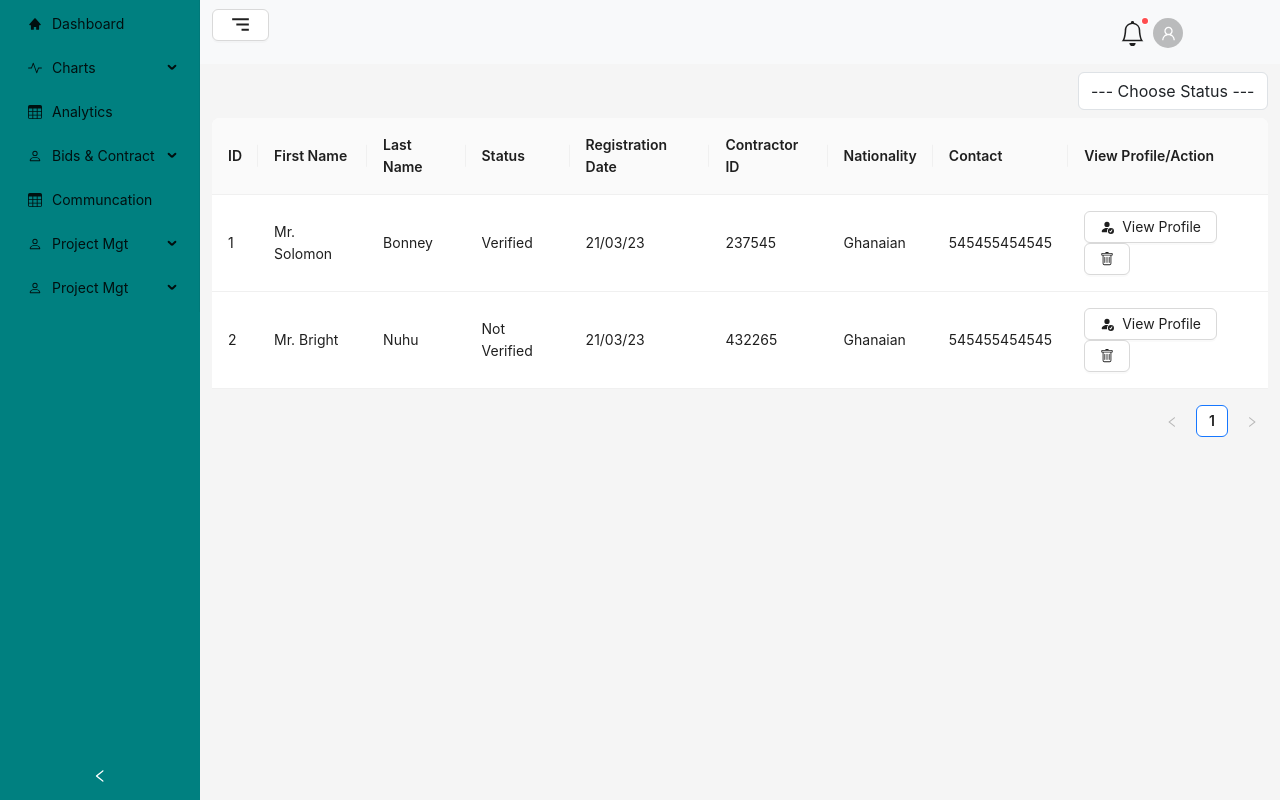
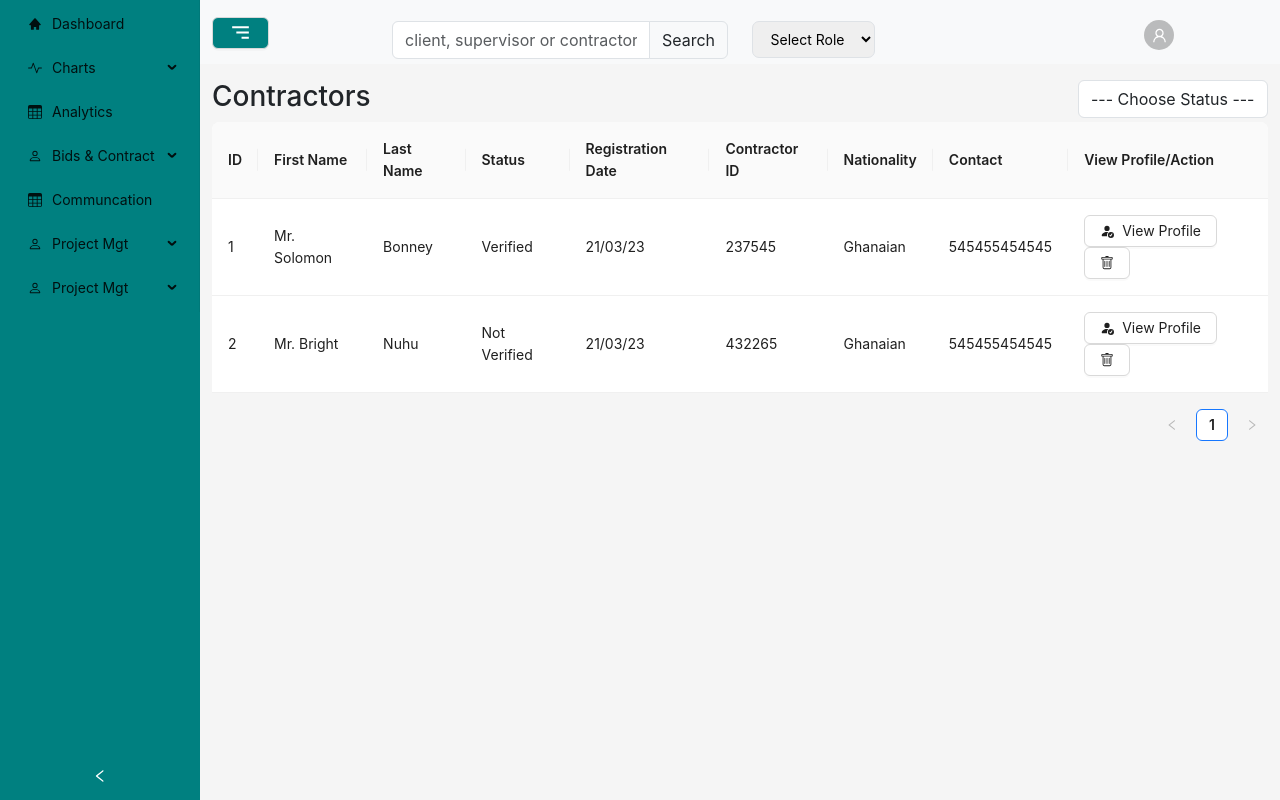
Before and after one commit to quophiBonney/dashboard, a React (Vite) app: page /contractors in a window 1280 px wide. Built offline with nearby package versions, Linux system fonts and the light colour scheme.

Commit message:
night commit

```diff
--- a/src/App.css
+++ b/src/App.css
@@ -7,6 +7,15 @@
   background: rgb(235, 235, 242)!important;
   width: 100%!important;
   overflow: hidden;
+}
+.filter {
+  border-radius: 7px;
+}
+#dropdown-basic::after {
+  display: none;
+}
+.custom-dropdown-menu {
+  padding: 10px 0!important;
 }
 .ant-layout-sider{
   background: teal!important;
@@ -38,7 +47,7 @@
 
 
 @media screen and (max-width: 768px){
-  #header-icons {
+  .hide {
     display: none;
   }
 }
--- a/src/components/AppHeader.jsx
+++ b/src/components/AppHeader.jsx
@@ -1,23 +1,68 @@
 import React from "react";
-import {Layout, Typography, Button, Badge, Avatar} from "antd";
+import {Layout, Button, Avatar} from "antd";
+import {BiMenuAltRight} from "react-icons/bi";
 import {UserOutlined} from "@ant-design/icons";
-import {BiMenuAltRight} from "react-icons/bi";
-import {BsBell, BsPerson} from "react-icons/bs";
+import {Dropdown, DropdownButton} from "react-bootstrap";
 const {Header} = Layout;
-const AppHeader = ({toggleSidebar}) => {
+const AppHeader = ({toggleSidebar, toggleText}) => {
   return (
-    <Header className="container-fluid bg-light">
-      <div className="row">
-        <div className="col-10">
-          <Button style={{backgoundColor: "teal"}} onClick={toggleSidebar}>
+    <Header className="container-fluid bg-light mb-3">
+      <div className="row align-items-center">
+        <div className="col-6 col-sm-2">
+          <Button
+            style={{backgroundColor: "teal", color: "#fff"}}
+            onClick={toggleSidebar}
+          >
             <BiMenuAltRight size={25} />
           </Button>
         </div>
-        <div className="col-2" id="header-icons">
-          <Badge count={20} dot className="m-2">
-            <BsBell size={25} />
-          </Badge>
-          <Avatar icon={<UserOutlined />} size={30} />
+        <div className="col-4 hide">
+          <div className="input-group">
+            <input
+              type="text"
+              className="form-control"
+              placeholder="client, supervisor or contractor name"
+            />
+            <input type="submit" className="input-group-text" value="Search" />
+          </div>
+        </div>
+        <div className="col-3 hide">
+          <div className="w-50">
+            <select
+              className="filter border py-2 w-100 text-center"
+              style={{outline: "none"}}
+            >
+              <option value="" selected disabled>
+                Select Role
+              </option>
+              <option value="">Client</option>
+              <option value="">Contractor</option>
+              <option value="">Supervisor</option>
+            </select>
+          </div>
+        </div>
+        <div className="col-6 col-sm-2">
+          <div className="">
+            <Dropdown className="mt-3 position-relative">
+              <Dropdown.Toggle
+                className="bg-light border-0"
+                id="dropdown-basic"
+                style={{marginTop: "0px"}}
+              >
+                <Avatar
+                  icon={<UserOutlined />}
+                  size={30}
+                  className="position-absolute top-0 end-0 mt-1 me-1 cursor-pointer"
+                />
+              </Dropdown.Toggle>
+              <Dropdown.Menu className="position-absolute top-0 end-0">
+                <Dropdown.Item href="/change-password">
+                  Change Password
+                </Dropdown.Item>
+                <Dropdown.Item href="/logout">Logout</Dropdown.Item>
+              </Dropdown.Menu>
+            </Dropdown>
+          </div>
         </div>
       </div>
     </Header>
--- a/src/pages/Contractors.jsx
+++ b/src/pages/Contractors.jsx
@@ -93,9 +93,12 @@ const Contractors = () => {
   return (
     <>
       <div className="container-fluid">
-        <div className="row">
-          <div className="col-sm-12 col-md-12 col-lg-12 mb-2 mt-2">
-            <div className="ms-auto" style={{float: "right"}}>
+        <div className="row justify-content-center">
+          <div className="col-2">
+            <h3>Contractors</h3>
+          </div>
+          <div className="col-10">
+            <div className="" style={{float: "right"}}>
               <select className="form-control">
                 <option value="" selected disabled>
                   --- Choose Status ---
```
